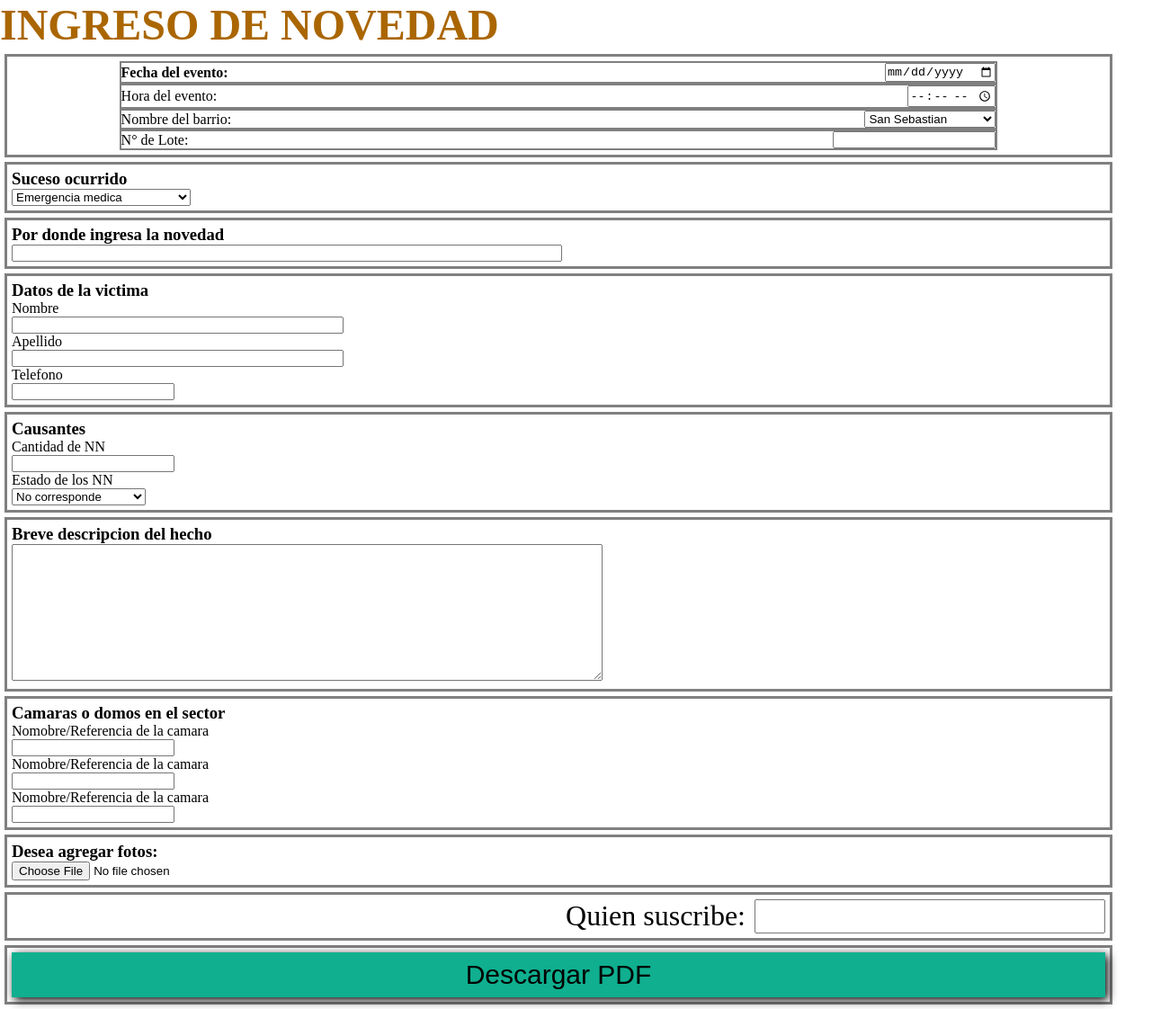
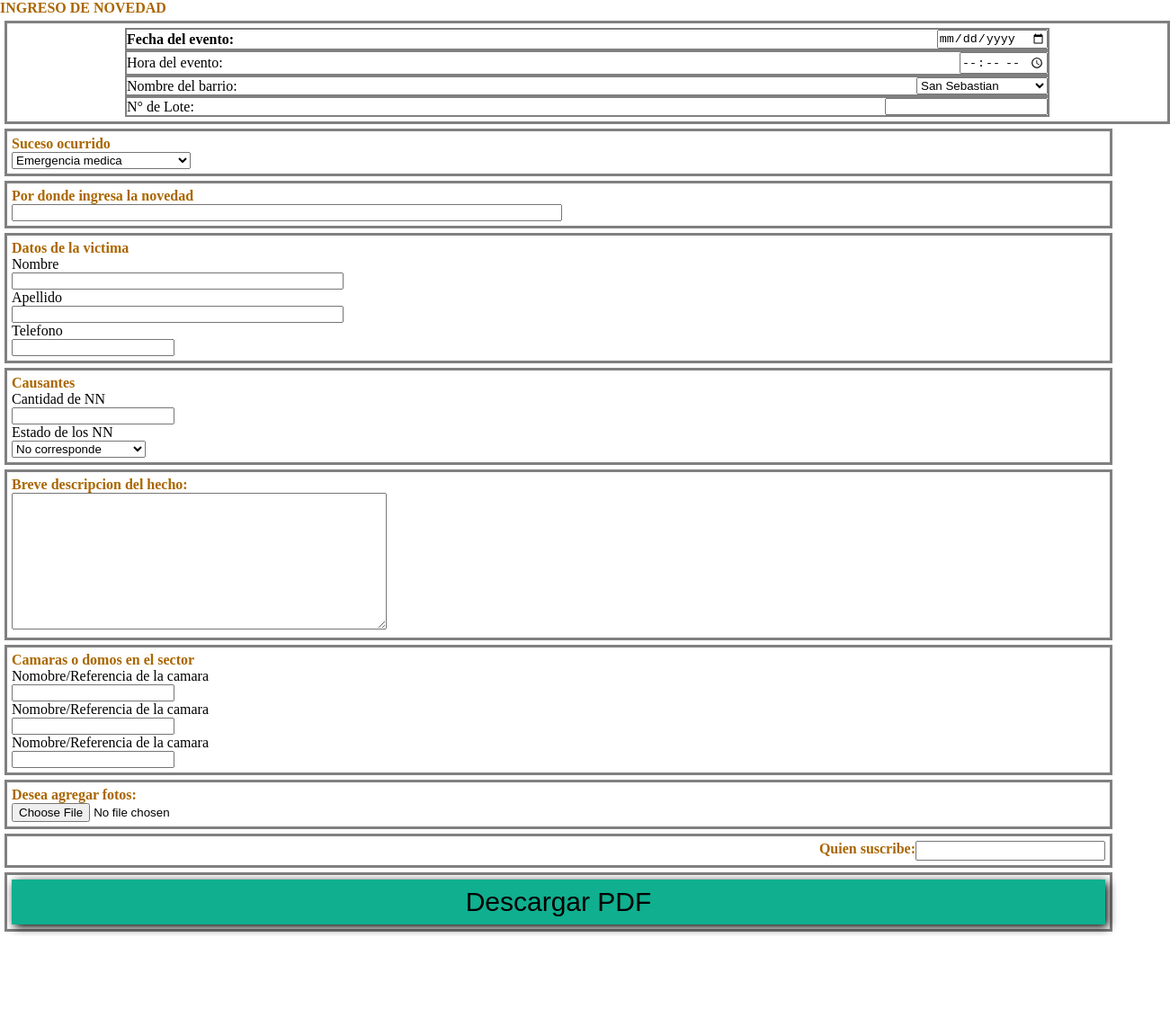
Before and after one commit to LeteGabriel/ingreso-de-novedad, a plain HTML site: page index.html in a window 1280 px wide. Shown: the whole page at 90% size, 1301 px wide, since content can reach past the window. After the commit the page ends 1041 px from the top, so only its background shows below. Drawn offline with Linux system fonts and the light colour scheme.

Commit message:
Add files via upload

```diff
--- a/index.html
+++ b/index.html
@@ -101,8 +101,8 @@
 
     <!--RELATO DEL HECHO: Se debe describir el hecho con la mayor cantidad de datos posibles y con buena redacción.-->
     <div id="relatoDiv">
-        <h3>Breve descripcion del hecho</h3>
-        <textarea id="relato" cols="80" rows="10"></textarea>
+        <h3>Breve descripcion del hecho:</h3>
+        <textarea id="relato" cols="50" rows="10"></textarea>
     </div>
 
 
@@ -124,7 +124,7 @@
     </div>
 
     <div id="firmaDiv">
-        <p>Quien suscribe: </p>
+        <h3>Quien suscribe: </h3>
         <input type="text" id="firma">
     </div>
 </section>
--- a/style.css
+++ b/style.css
@@ -3,8 +3,8 @@
     padding: 0;
 }
 
-h1 {
-    font-size: 3rem;
+h1, h3 {
+    font-size: 1rem;
     font-weight: 900;
     color: #aa6600;
 }
@@ -25,6 +25,7 @@ div {
 
 #dateDiv {
     flex-direction: column;
+    width: 100%;
 }
 
 #firmaDiv {
@@ -60,7 +61,7 @@ button {
 }
 
 #firma {
-    font-size: 30px;
+    font-size: 1em;
 }
 
 #nombre, #apellido {
```
